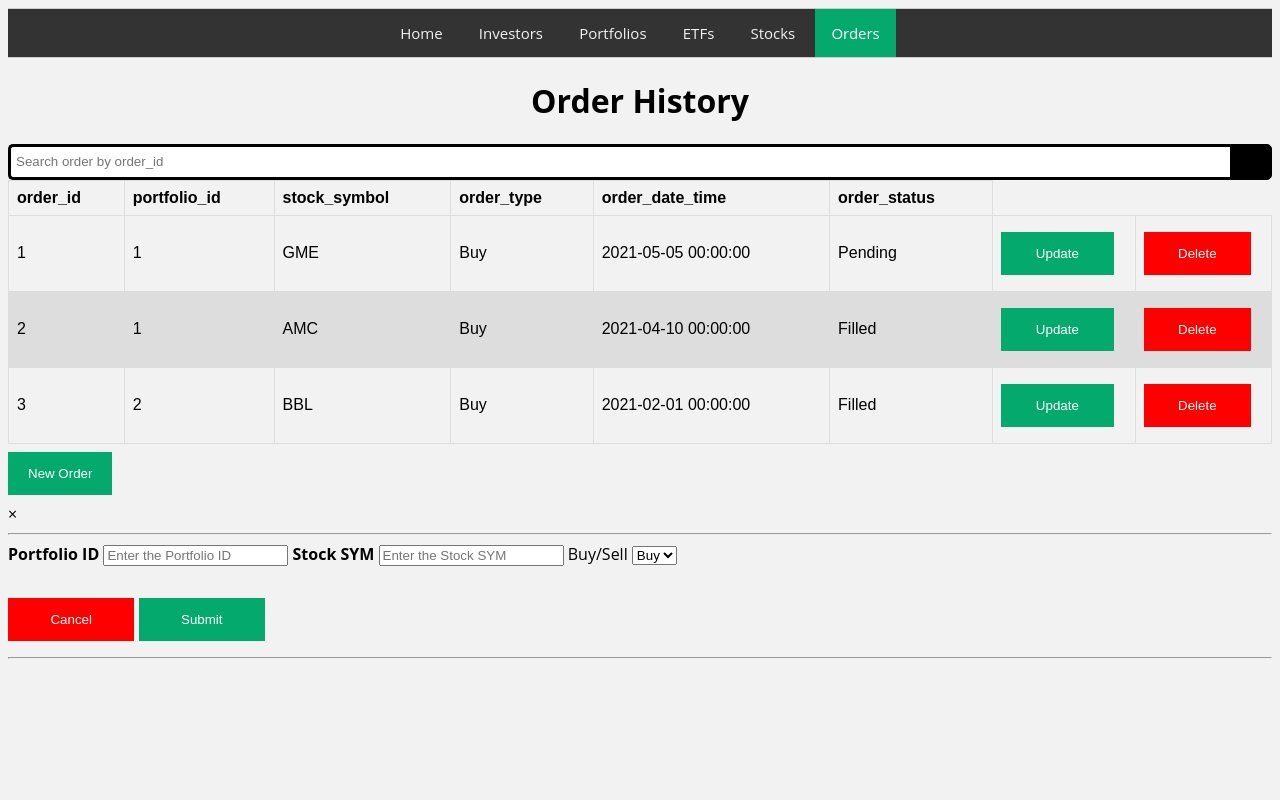
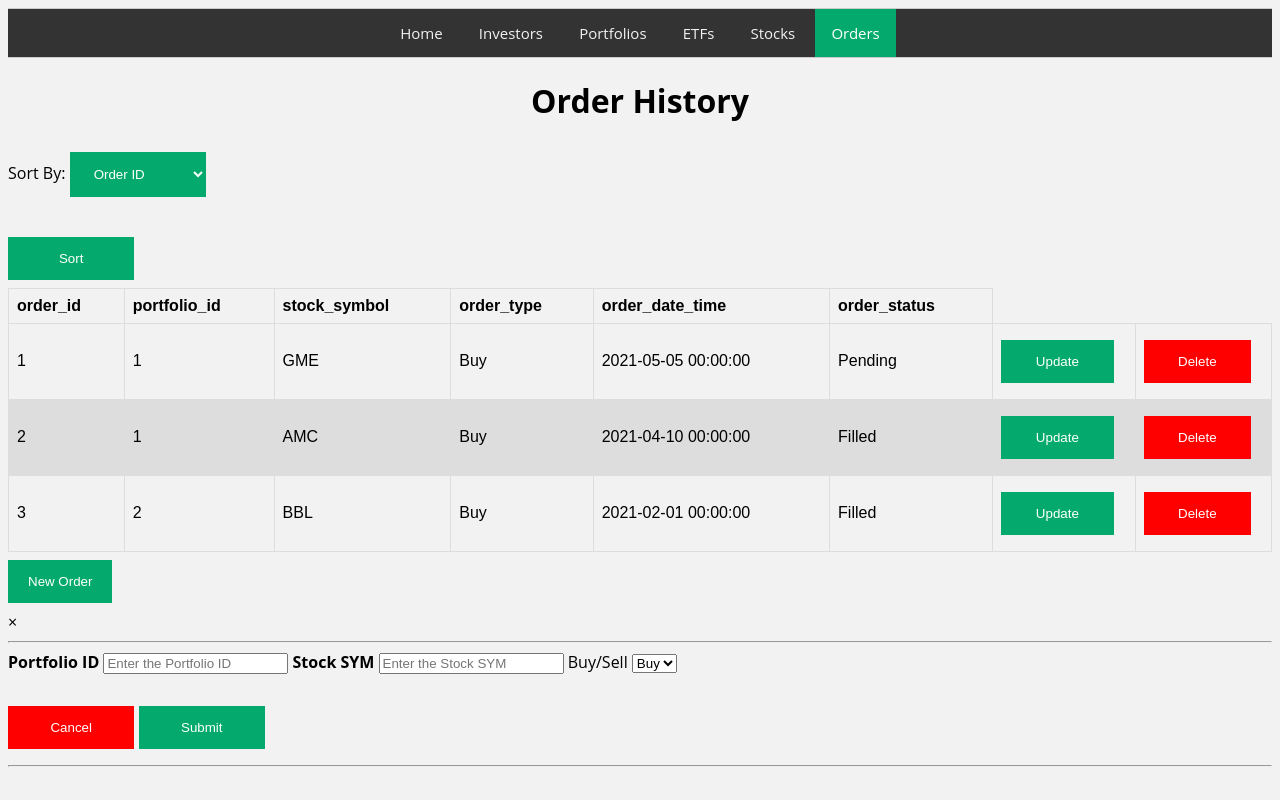
Before and after one commit to orelyehuda/stonksweb, a Flask app: page /orders in a window 1280 px wide. Run offline with Flask 2, Linux system fonts and the light colour scheme; data comes from the database, SQL or seed files in the repository; some libraries are stand-ins or nearby versions.

Commit message:
added sorting to orders

```diff
--- a/app.py
+++ b/app.py
@@ -28,14 +28,12 @@ def stocks():
         return render_template('stocks.html', stock_rows=result)
 
     if request.method == "POST":
-        print(request.form['sortby'])
-
         val  = request.form['sortby']
 
         if(str(val) == 'Price'):
             query = "SELECT stock_id, company_id, stock_symbol, share_price, market_cap from Stocks order by share_price;"
         elif(str(val) == "Market_Cap"):
-            query = "SELECT stock_id, company_id, stock_symbol, share_price, market_cap from Stocks order by stock_symbol;"
+            query = "SELECT stock_id, company_id, stock_symbol, share_price, market_cap from Stocks order by market_cap;"
         elif(str(val) == "Stock_ID"):
             query = "SELECT stock_id, company_id, stock_symbol, share_price, market_cap from Stocks order by stock_id;"
         else:
@@ -69,6 +67,22 @@ def orders():
         print("Fetching and rendering orders web page")
 
         query = "SELECT order_id, portfolio_id, stock_symbol, order_type, order_date_time, order_status from Orders;"
+        result = db.execute_query(db_connection, query).fetchall()
+        print(result)
+        return render_template('orders.html', order_rows=result)
+
+    if request.method == "POST":
+
+        val  = request.form['searchby']
+
+        if(str(val) == 'orderID'):
+            query = "SELECT order_id, portfolio_id, stock_symbol, order_type, order_date_time, order_status from Orders order by order_id;"
+        elif(str(val) == 'date'):
+            query = "SELECT order_id, portfolio_id, stock_symbol, order_type, order_date_time, order_status from Orders order by order_date_time;"
+        elif(str(val) == 'portID'):
+            query = "SELECT order_id, portfolio_id, stock_symbol, order_type, order_date_time, order_status from Orders order by portfolio_id;"
+        elif(str(val) == 'ostat'):
+            query = "SELECT order_id, portfolio_id, stock_symbol, order_type, order_date_time, order_status from Orders order by order_status;"
         result = db.execute_query(db_connection, query).fetchall()
         print(result)
         return render_template('orders.html', order_rows=result)
--- a/templates/orders.html
+++ b/templates/orders.html
@@ -19,12 +19,18 @@
     <h1>Order History</h1>
 
 <div class="ordert">
-    <div class="search">
-        <input type="text" class="searchTerm" placeholder="Search order by order_id ">
-        <button type="submit" class="searchButton">
-            <i class="fa fa-search"></i>
-        </button>
-    </div>
+
+    <form class="modal-content" method="POST">
+        <label for="searchby">Sort By:</label>
+          <select name="searchby" id="searchby" class="sortselect">
+            <option value="orderID">Order ID</option>
+            <option value="date">Date</option>
+            <option value="portID">Portfolio ID</option>
+            <option value="ostat">Order Status</option>
+          </select>
+          <br><br>
+            <button type="submit" class="signupbtn">Sort</button>
+        </form>
     <table>
             <thead>
                 <tr>
```
Also changed, not shown: README.txt.
